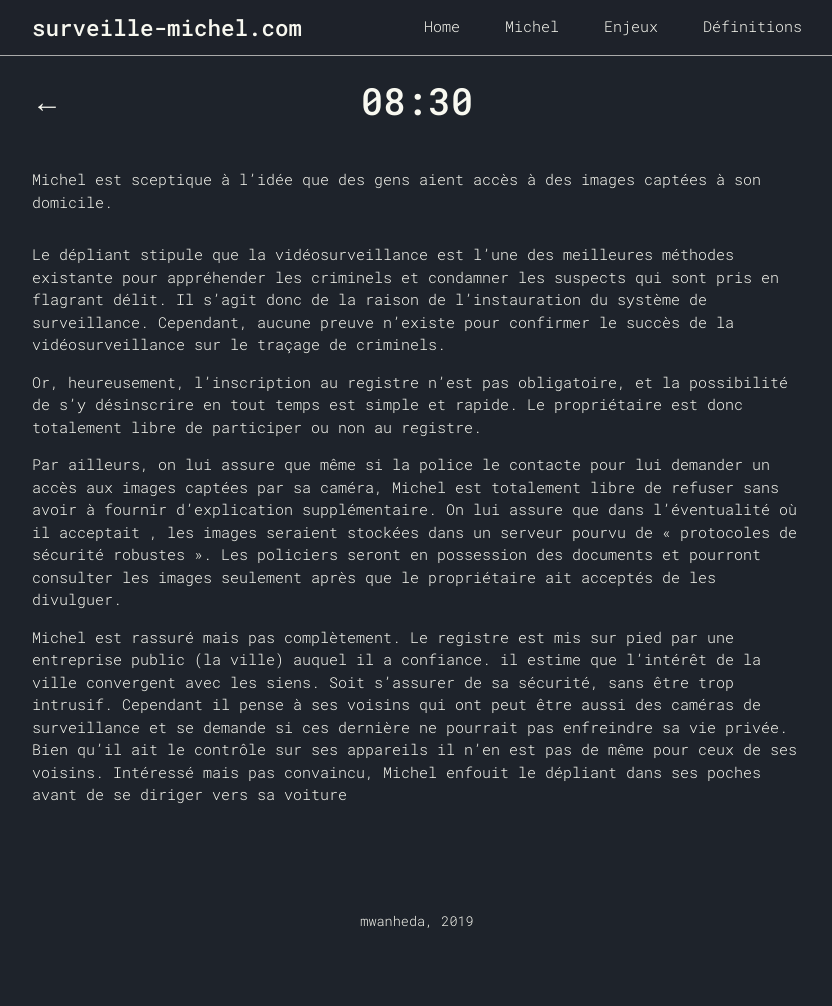
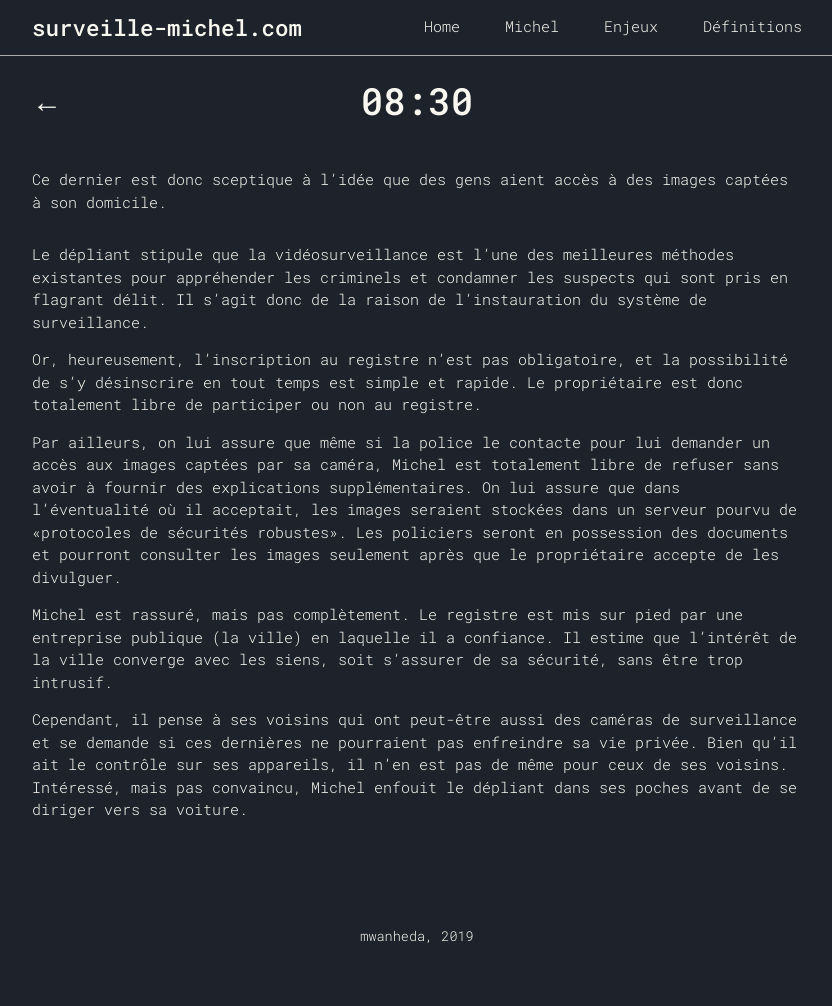
Before and after one commit to mwanheda/michel, a Jekyll site: the page built from _steps/0830.md, in a window 1280 px wide. Shown: the whole page, without its empty margins (223-1055 px from the left). Built offline with Jekyll 4.4.1, drawn with Linux system fonts in a browser that asks for light colours.

Commit message:
Update 0830.md

```diff
--- a/_steps/0830.md
+++ b/_steps/0830.md
@@ -2,21 +2,19 @@
 layout: step
 time: '08:30'
 description: >
-  En sortant de chez lui, prêt à accompagner les enfants à l’école, Michel
-  aperçoit un dépliant de sa ville lui indiquant qu’un nouveau registre de
-  caméra de surveillance sera mis sur pied dans sa ville. Michel étant un homme
-  soucieux de sa sécurité et de celle de sa famille, il a en effet une caméra
-  de surveillance placée au dessus de sa porte d’entrée.
+ En sortant de chez lui, prêt à accompagner les enfants à l’école, Michel jette un coup d'oeil à sa boite postale et y trouve un dépliant de la municipalité lui indiquant qu’un nouveau registre de caméra de surveillance sera mis sur pied dans sa ville.  Ce registre comprend les noms et les adresses des citoyens souhaitant être rejoints par la police, dans l’éventualité ou leurs systèmes de vidéosurveillance aurait pu capter des images de criminels en flagrant délit.  Michel, étant un homme soucieux de sa sécurité et de celle de sa famille, possède lui-même une caméra de surveillance au-dessus de sa porte d’entrée.
 issues: ['political']
 permalink: /8030
 ---
 
-Michel est sceptique à l’idée que des gens aient accès à des images captées à son domicile.
+Ce dernier est donc sceptique à l’idée que des gens aient accès à des images captées à son domicile.
 
-Le dépliant stipule que la vidéosurveillance est l’une des meilleures méthodes existante pour appréhender les criminels et condamner les suspects qui sont pris en flagrant délit. Il s’agit donc de la raison de l’instauration du système de surveillance. Cependant, aucune preuve n’existe pour confirmer le succès de la vidéosurveillance sur le traçage de criminels.
+Le dépliant stipule que la vidéosurveillance est l’une des meilleures méthodes existantes pour appréhender les criminels et condamner les suspects qui sont pris en flagrant délit. Il s’agit donc de la raison de l’instauration du système de surveillance.
 
-Or, heureusement, l’inscription au registre n’est pas obligatoire, et  la possibilité de s’y désinscrire en tout temps est simple et rapide. Le propriétaire est donc totalement libre de participer ou non au registre.
+Or, heureusement, l’inscription au registre n’est pas obligatoire, et la possibilité de s’y désinscrire en tout temps est simple et rapide. Le propriétaire est donc totalement libre de participer ou non au registre.
 
-Par ailleurs, on lui assure que même si la police le contacte pour lui demander un accès aux images captées par sa caméra, Michel est totalement libre de refuser sans avoir à fournir d’explication supplémentaire. On lui assure que dans l'éventualité où il acceptait , les images seraient stockées dans un serveur pourvu de « protocoles de sécurité robustes ». Les policiers seront en possession des documents et pourront consulter les images seulement après que le propriétaire ait acceptés de les divulguer.
+Par ailleurs, on lui assure que même si la police le contacte pour lui demander un accès aux images captées par sa caméra, Michel est totalement libre de refuser sans avoir à fournir des explications supplémentaires. On lui assure que dans l'éventualité où il acceptait, les images seraient stockées dans un serveur pourvu de «protocoles de sécurités robustes». Les policiers seront en possession des documents et pourront consulter les images seulement après que le propriétaire accepte de les divulguer.
 
-Michel est rassuré mais pas complètement. Le registre est mis sur pied par une entreprise public (la ville) auquel il a confiance. il estime que l'intérêt de la ville convergent avec les siens. Soit s'assurer de sa sécurité, sans être trop intrusif. Cependant il pense à ses voisins qui ont peut être aussi des caméras de surveillance et se demande si ces dernière ne pourrait pas enfreindre sa vie privée. Bien qu’il ait le contrôle sur ses appareils il n'en est pas de même pour ceux de ses voisins. Intéressé mais pas convaincu, Michel enfouit le dépliant dans ses poches avant de se diriger vers sa voiture
+Michel est rassuré, mais pas complètement. Le registre est mis sur pied par une entreprise publique (la ville) en laquelle il a confiance. Il estime que l'intérêt de la ville converge avec les siens, soit s'assurer de sa sécurité, sans être trop intrusif.
+
+Cependant, il pense à ses voisins qui ont peut-être aussi des caméras de surveillance et se demande si ces dernières ne pourraient pas enfreindre sa vie privée. Bien qu’il ait le contrôle sur ses appareils, il n'en est pas de même pour ceux de ses voisins. Intéressé, mais pas convaincu, Michel enfouit le dépliant dans ses poches avant de se diriger vers sa voiture.
```
